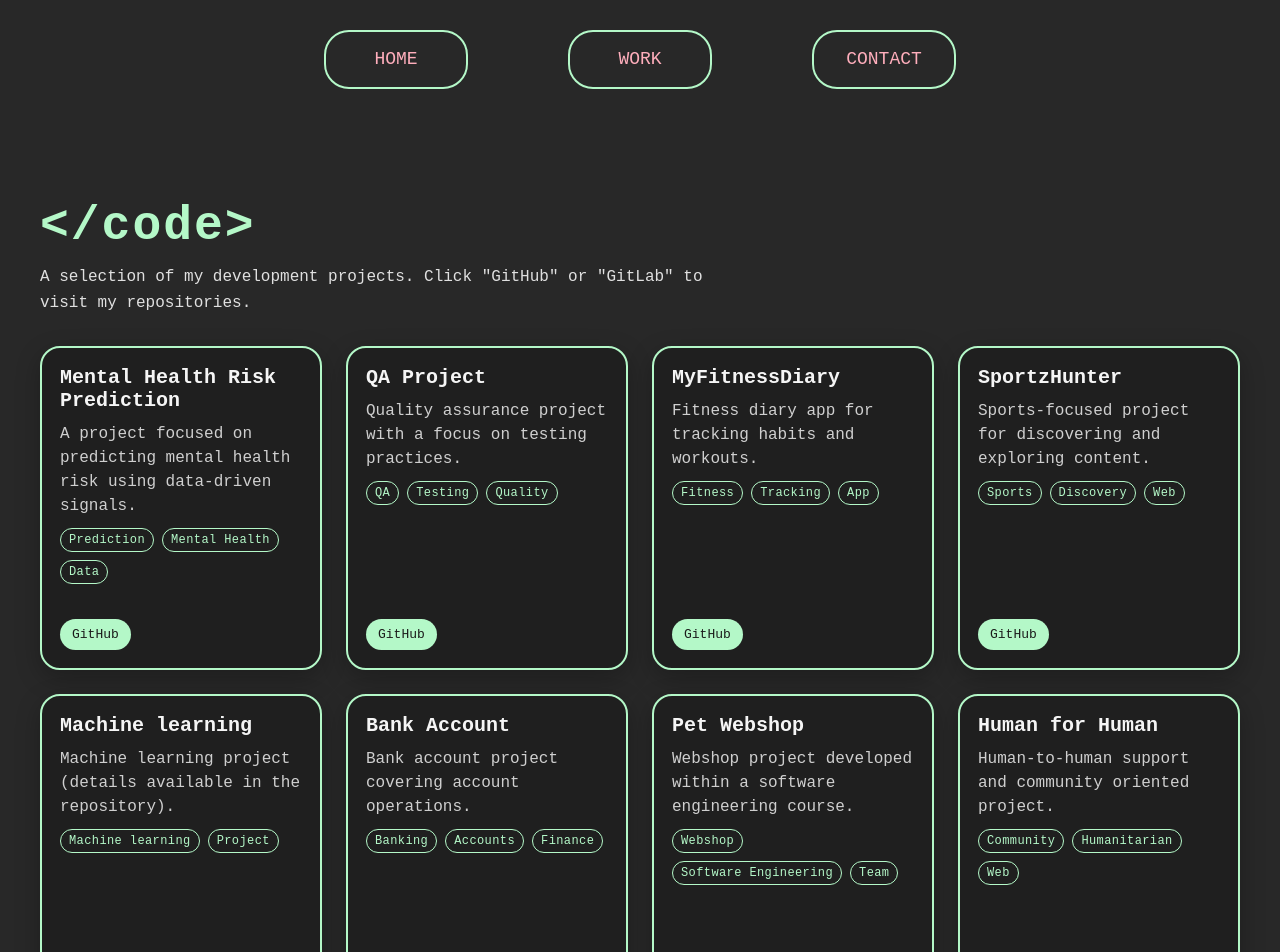
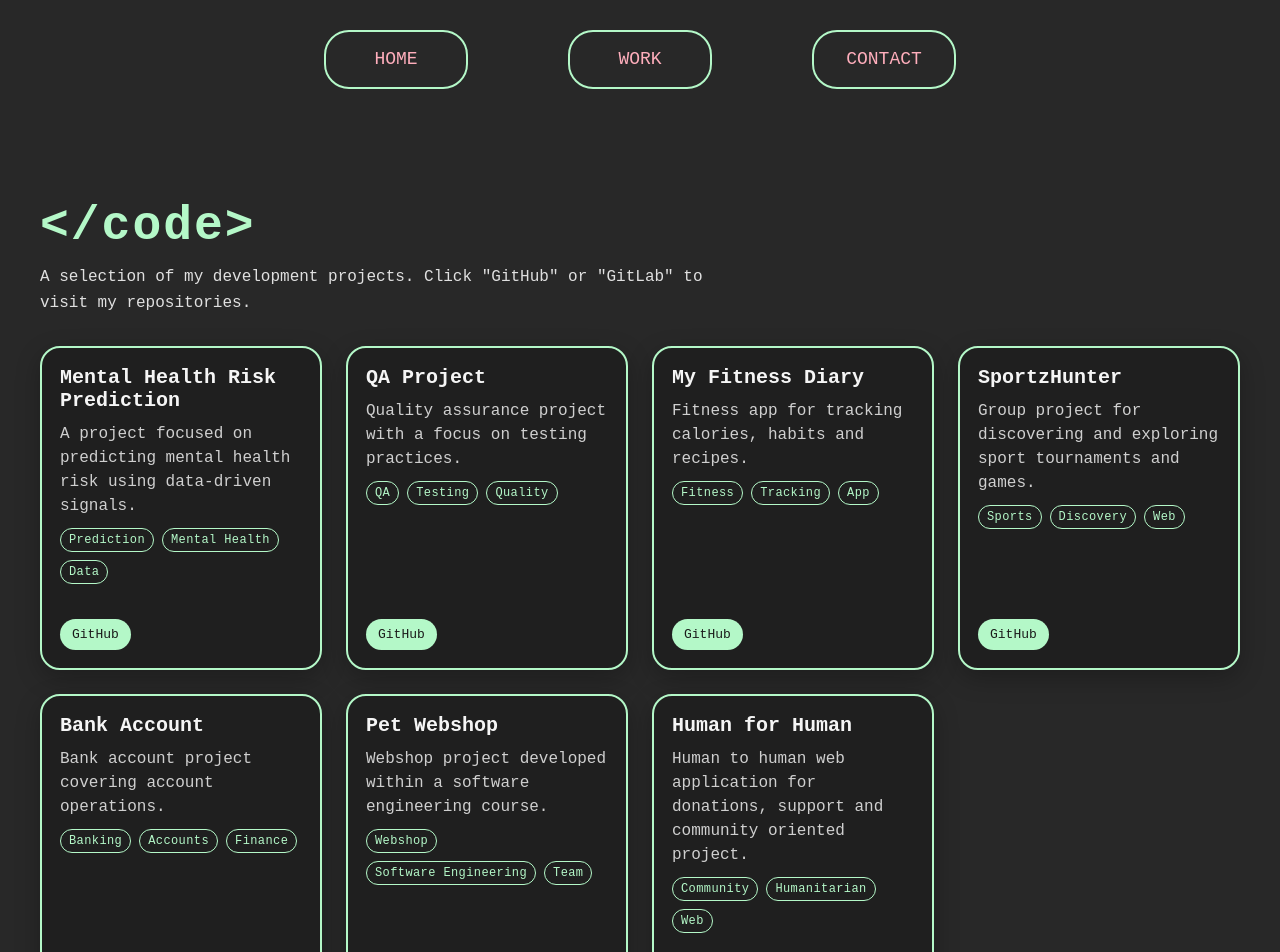
Before and after one commit to jpapric/MyPortfolio, a React (Create React App) app: page /code in a window 1280 px wide. Shown: the top 952 px of the page. Built offline with nearby package versions, Linux system fonts and the light colour scheme.

Commit message:
Add changes

```diff
--- a/src/components/Navbar.js
+++ b/src/components/Navbar.js
@@ -1,6 +1,5 @@
 import React from "react";
 import { NavLink } from "react-router-dom";
-import ThemeToggle from './ThemeToggle';
 import "../css/Navbar.css";
 
 
@@ -11,10 +10,6 @@ function Navbar() {
                 <NavLink className={({ isActive }) => isActive ? "nav-btn active" : "nav-btn"} to="/" end>HOME</NavLink>
                 <NavLink className={({ isActive }) => isActive ? "nav-btn active" : "nav-btn"} to="/work">WORK</NavLink>
                 <NavLink className={({ isActive }) => isActive ? "nav-btn active" : "nav-btn"} to="/contact">CONTACT</NavLink>
-                {/* <div className='header'>
-                    <h3 style={{padding:'0px 10px 0px 0px'}}>Mode</h3>
-                    <ThemeToggle />
-                </div> */}
             </nav>
         </header>
     );
--- a/src/components/ThemeToggle.js
+++ /dev/null
@@ -1,22 +0,0 @@
-import React, { useContext } from 'react';
-import { ThemeContext } from '../context/ThemeContext';
-import { useState } from 'react';
-import '../css/Toggle.css';
-
-const ThemeToggle = () => {
-  const { toggleTheme } = useContext(ThemeContext);
-  const [toggled, setToggled] = useState(false);
-
-  return (
-   <div className='toggle-container'>
-      <button
-        className={`toggleBtn ${toggled ? 'toggled' : ''}`}
-        onClick={() => setToggled(!toggled)}
-      >
-      <div className='toggle' onClick={toggleTheme}></div>
-      </button>
-    </div>
-  );
-};
-
-export default ThemeToggle;
--- a/src/data/projects.js
+++ b/src/data/projects.js
@@ -20,25 +20,18 @@ export const codeProjects = [
     links: [{ label: "GitHub", url: "https://github.com/jpapric/QA-Project" }]
   },
   {
-    title: "MyFitnessDiary",
-    description: "Fitness diary app for tracking habits and workouts.",
+    title: "My Fitness Diary",
+    description: "Fitness app for tracking calories, habits and recipes.",
     tags: ["Fitness", "Tracking", "App"],
     image: "",
     links: [{ label: "GitHub", url: "https://github.com/jpapric/MyFitnessDiary" }]
   },
   {
     title: "SportzHunter",
-    description: "Sports-focused project for discovering and exploring content.",
+    description: "Group project for discovering and exploring sport tournaments and games.",
     tags: ["Sports", "Discovery", "Web"],
     image: "",
     links: [{ label: "GitHub", url: "https://github.com/jpapric/SportzHunter" }]
-  },
-  {
-    title: "Machine learning",
-    description: "Machine learning project (details available in the repository).",
-    tags: ["Machine learning", "Project"],
-    image: "",
-    links: [{ label: "GitHub", url: "https://github.com/jpapric/PSU" }]
   },
   {
     title: "Bank Account",
@@ -58,7 +51,7 @@ export const codeProjects = [
   },
   {
     title: "Human for Human",
-    description: "Human-to-human support and community oriented project.",
+    description: "Human to human web application for donations, support and community oriented project.",
     tags: ["Community", "Humanitarian", "Web"],
     image: "",
     links: [{ label: "GitLab", url: "https://gitlab.com/jpapric/humanforhuman" }]
```
